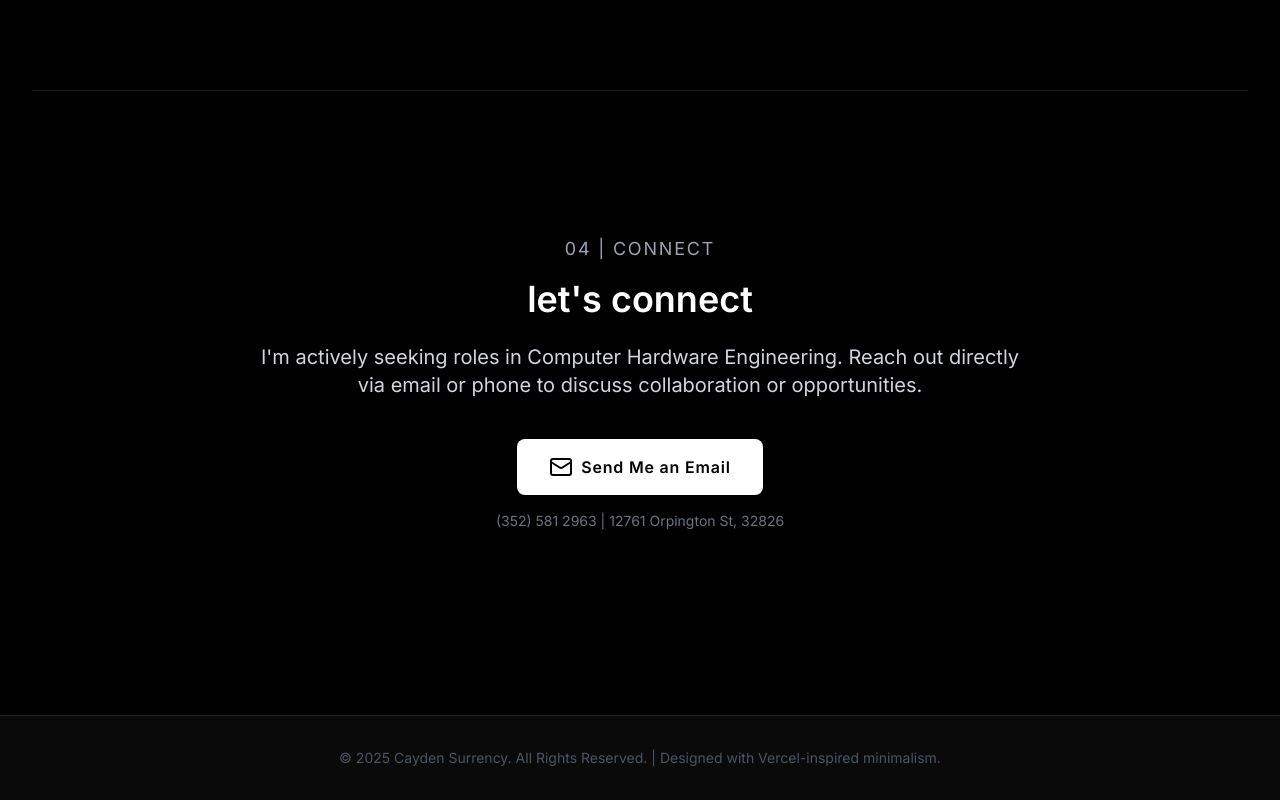
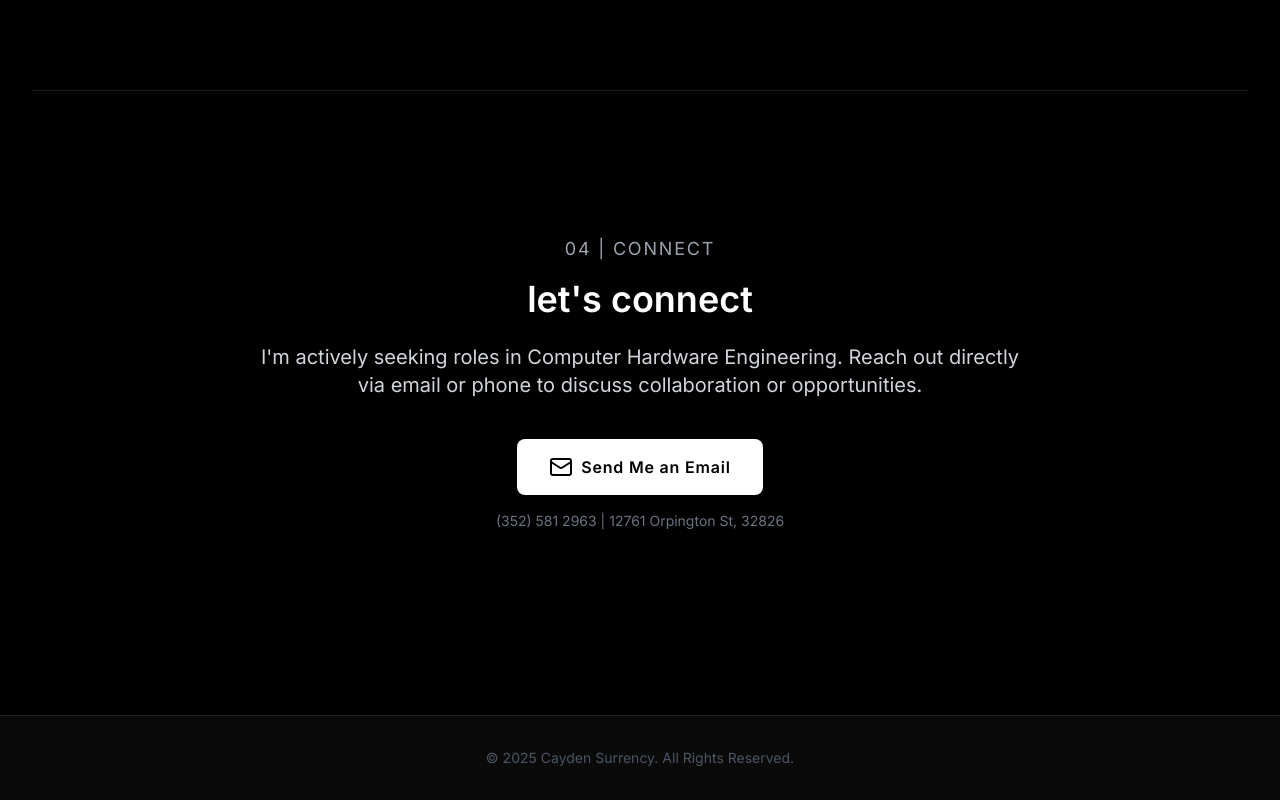
Before and after one commit to C-M-SURRENCY/C.M.S-Portfolio, a website: page index.html in a window 1280 px wide. Shown: the part 3004-3804 px from the top of the page. Drawn offline with nearby package versions, Linux system fonts and the light colour scheme.

Commit message:
Update index.html

```diff
--- a/index.html
+++ b/index.html
@@ -330,12 +330,10 @@
 
     </main>
 
-    <!-- Custom Modal for GitHub URL is removed -->
-
     <!-- Footer -->
     <footer class="bg-card border-t border-white/10 mt-10 relative z-10">
         <div class="max-w-7xl mx-auto px-4 sm:px-6 lg:px-8 py-8 text-center text-sm text-gray-600">
-            <p>&copy; 2025 Cayden Surrency. All Rights Reserved. | Designed with Vercel-inspired minimalism.</p>
+            <p>&copy; 2025 Cayden Surrency. All Rights Reserved.</p>
         </div>
     </footer>
 
```
